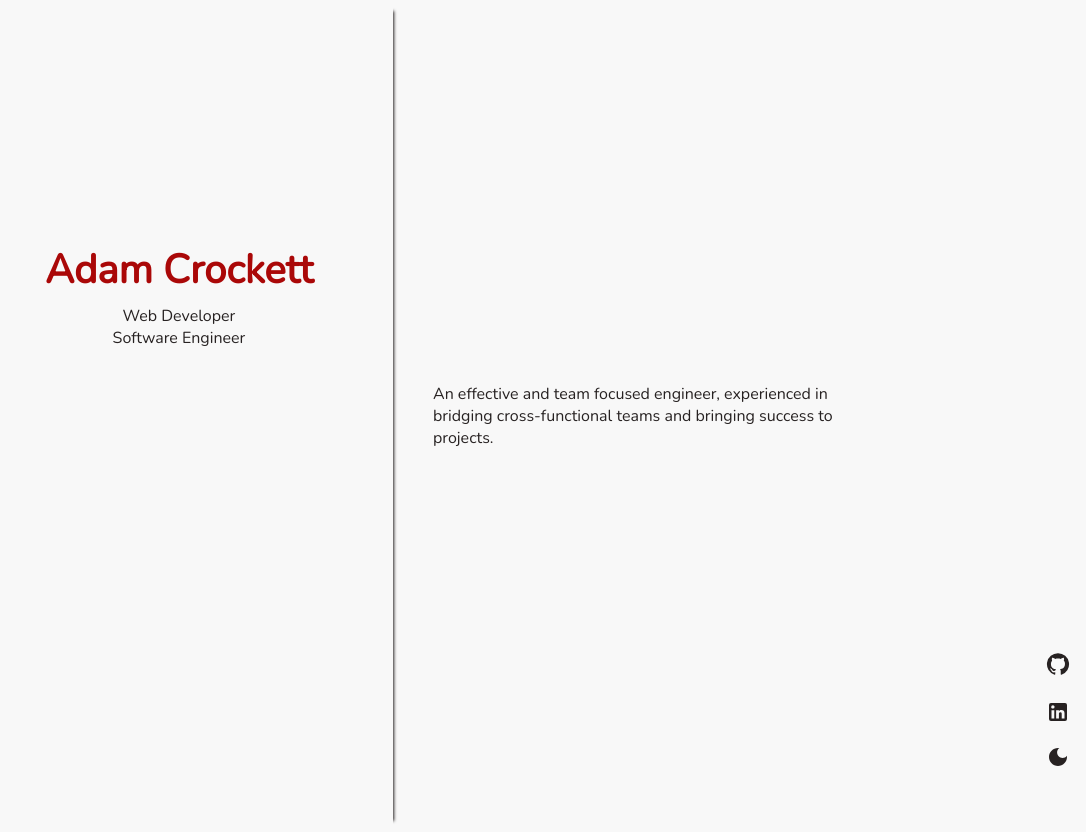
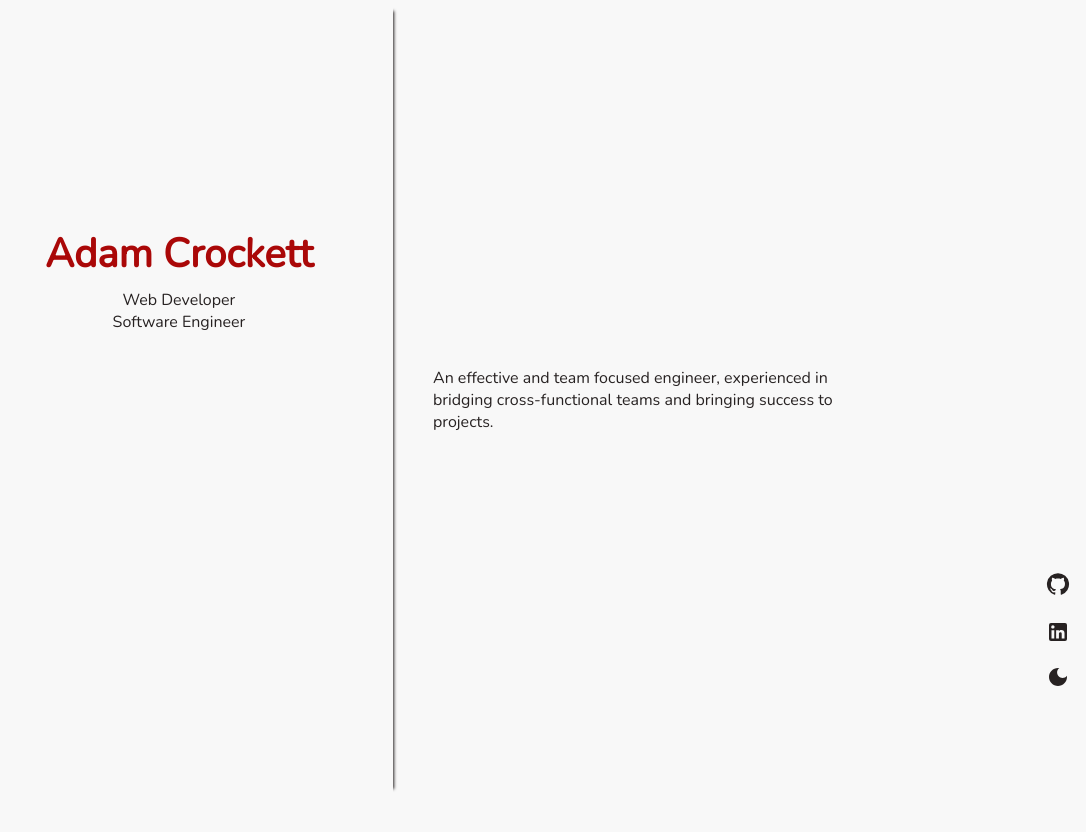
Before and after one commit to Adam-Crockett/portfolio, a Next.js app: page / in a window 1280 px wide. Shown: the whole page, without its empty margins (194-1280 px from the left). After the commit the page ends 800 px from the top, so only its background shows below. Built offline with nearby package versions, Linux system fonts and the light colour scheme.

Commit message:
global css clean up

```diff
--- a/app/globals.scss
+++ b/app/globals.scss
@@ -181,7 +181,6 @@ main {
 
       var(--line-trace-color) 100%
     );
-    // animation: toRight 5s 1s infinite;
     animation-name: toRight;
     animation-iteration-count: infinite;
     animation-fill-mode: forwards;
@@ -234,26 +233,6 @@ main {
     animation-iteration-count: infinite;
   }
 }
-
-// .moveLineUpAndDown {
-//   &::after {
-//     animation-name: toTop, toBottom;
-//     animation-iteration-count: infinite;
-//     animation-direction: alternate;
-//     background: linear-gradient(
-//       to bottom,
-//       var(--background-color) 0%,
-//       var(--line-trace-color) 75%,
-//       var(--line-trace-color) 100%
-//     );
-//     background: linear-gradient(
-//       to top,
-//       var(--background-color) 0%,
-//       var(--line-trace-color) 75%,
-//       var(--line-trace-color) 100%
-//     );
-//   }
-// }
 
 .lineNav {
   top: 2%;
@@ -311,7 +290,7 @@ main {
   grid-area: footer;
   position: relative;
   padding: 0;
-  padding-top: 80vh;
+  padding-top: 70vh;
   box-shadow: none;
   overflow: hidden;
   animation-name: footerGrow;
```
